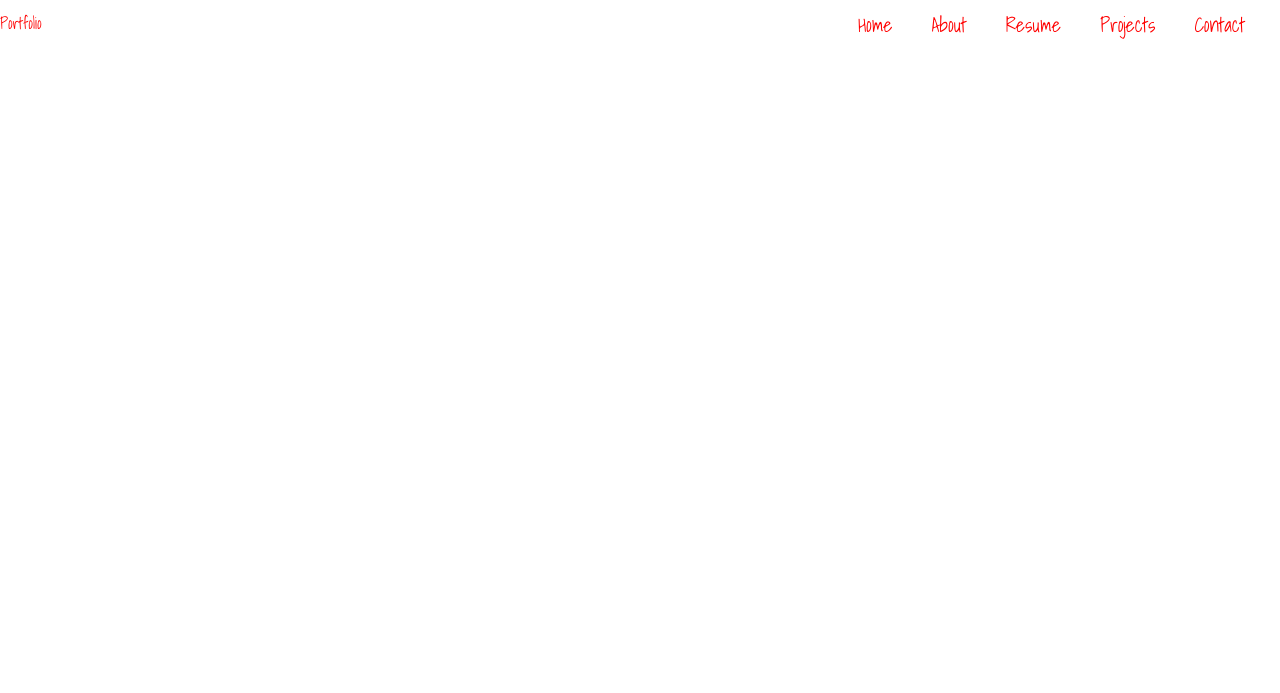
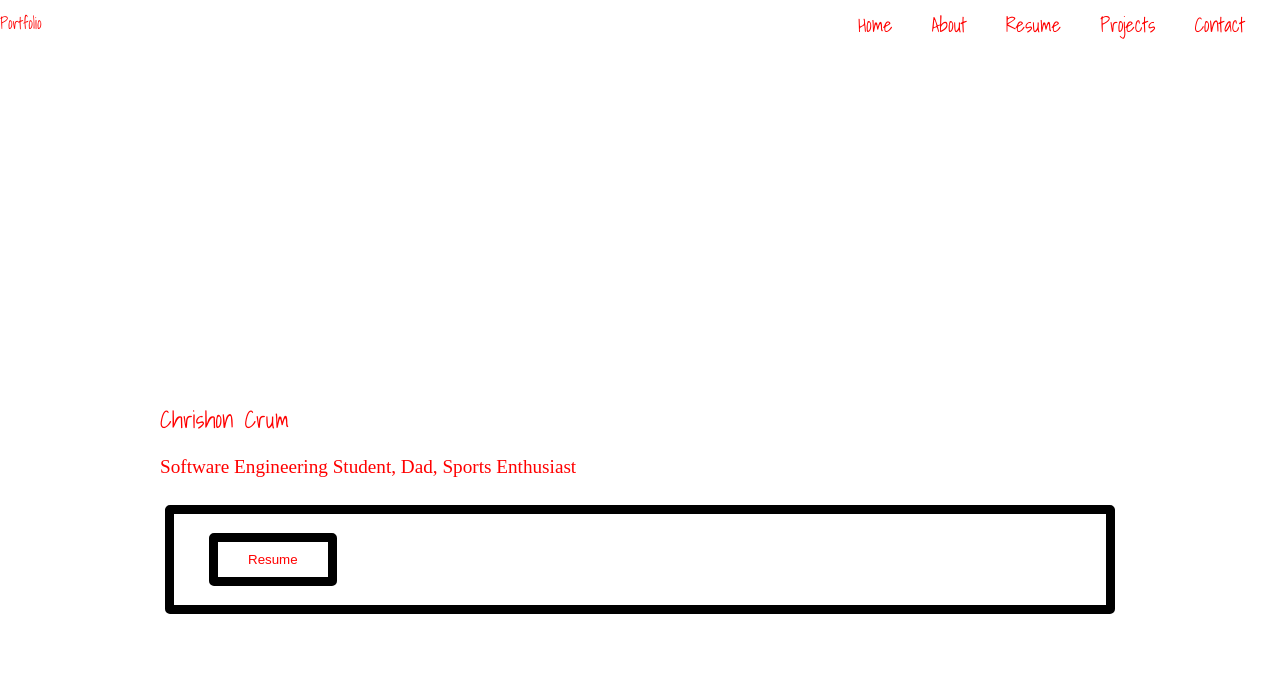
Before and after one commit to Chrishon92/Chrishon92.github.io, a plain HTML site: page index.html in a window 1280 px wide. Drawn offline with Linux system fonts and the light colour scheme; files whose address does not match are found by name.

Commit message:
second commit

```diff
--- a/index.html
+++ b/index.html
@@ -37,7 +37,31 @@
     </div>
 </nav>
 
-<!-- Navigation Menu Part 2-->
+<!-- Homepage Section -->
+<section class="background firstcontainer">
+
+    <div class="container1">
+        <div class="con1">
+            <div class="name">Chrishon Crum</div>
+            <br>
+
+            <div class="shortinfo">
+                <p> Software Engineering Student, Dad, Sports Enthusiast </p>
+            </div>
+            <br>
+            <div class="btn">
+                <button class="btn">Resume</button>
+            </div>
+        </div>
+
+        <div class="imageclass">
+            <img src="" alt="image">
+        </div>
+    </div>
+</section>
+
+<!--  -->
+
 
     <script src="script.js"></script>
 </body>
--- a/style.css
+++ b/style.css
@@ -70,3 +70,59 @@ nav ul {
     height: 4px;
     margin: 3px 3px;
 }
+
+/* Hompage */
+
+.firstcontainer {
+    height: 100vh;
+}
+
+.container1 {
+    display: flex;
+    height: 80%;
+    justify-content: center;
+    align-items: center;
+    color: red;
+    max-width: 50%;
+    margin: auto;
+}
+
+.con1 {
+    top: 50%;
+    position: absolute;
+    width: 75%;
+    justify-content: center;
+
+}
+
+.imageclass {
+    width: 30%;
+    display: none;
+    border: 6px solid;
+    border-radius: 150px;
+    margin: auto;
+}
+
+.name {
+    font-family: 'Shadows Into Light',
+        cursive;
+        font-size: x-large;
+}
+
+.btn {
+    padding: 10px 30px;
+    margin: 9px 5px;
+    border: 9px solid black;
+    border-radius: 5px;
+    background: none;
+    color: red;
+    cursor: pointer;
+}
+
+.shortinfo {
+    font-size: larger;
+    width: auto;
+    overflow: hidden;
+    white-space: nowrap;
+    animation: text 5s;
+}
```
